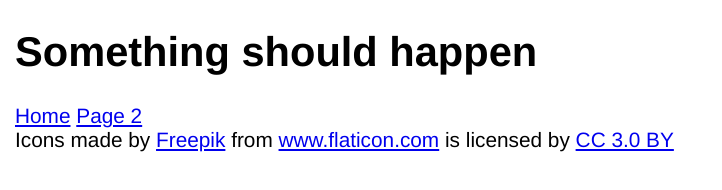
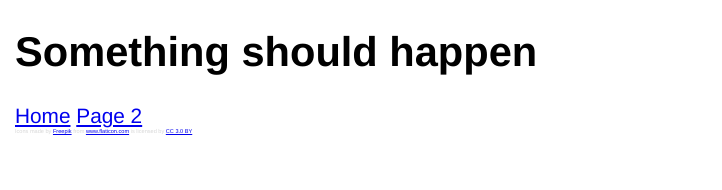
Before and after one commit to ProfeC/testing-service-workers, a plain HTML site: page index.html in a window 1280 px wide. Shown: the whole page, without its empty margins (0-722 px from the left). Drawn offline with Linux system fonts and the light colour scheme.

Commit message:
Update app.css

```diff
--- a/styles/app.css
+++ b/styles/app.css
@@ -3,3 +3,8 @@ body {
   font-size: 1.3rem; /* make it biiiggg!!! */
   margin: 5px 15px;
 }
+
+#icon-credit {
+  font-size: .35rem;
+  color: rgba(124, 124, 124, 0.3);
+}
```
